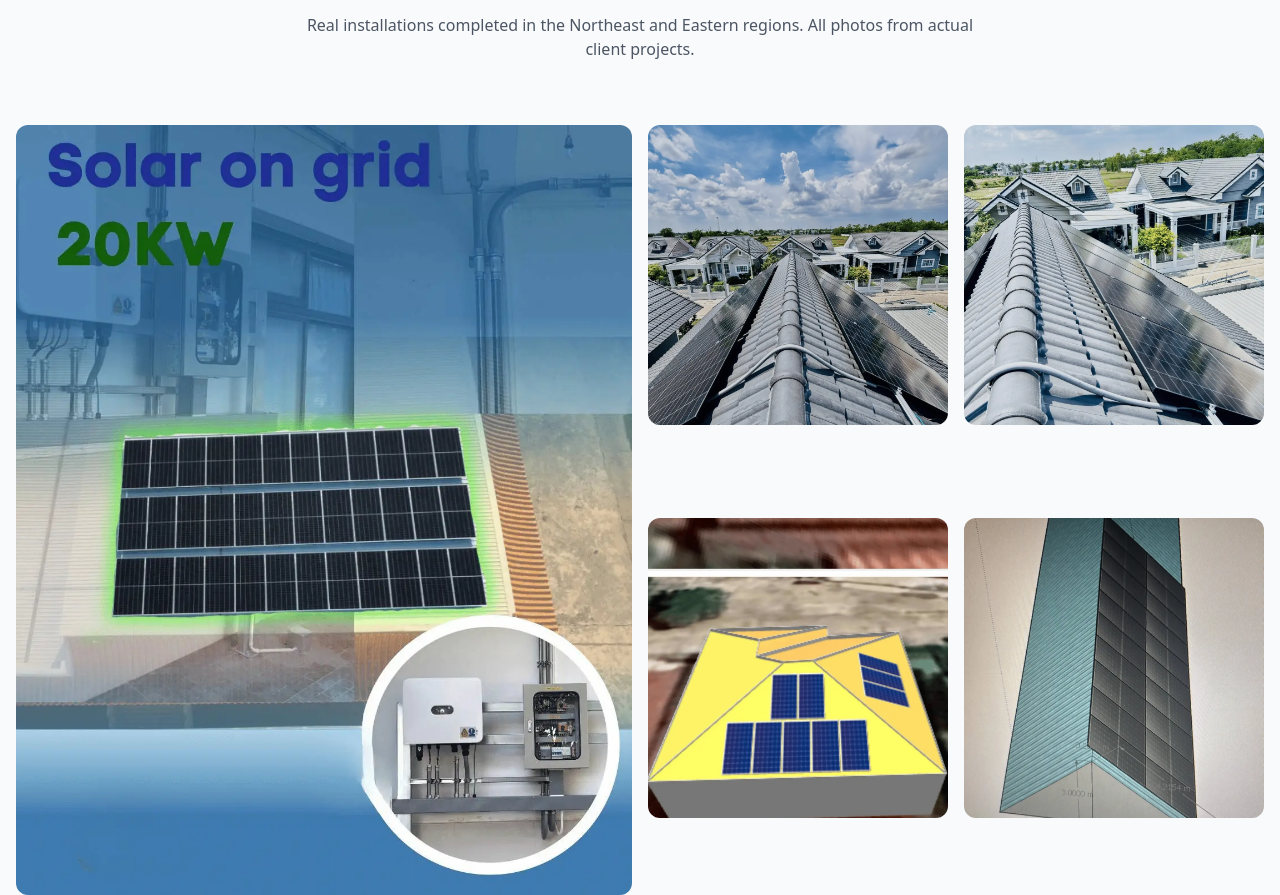
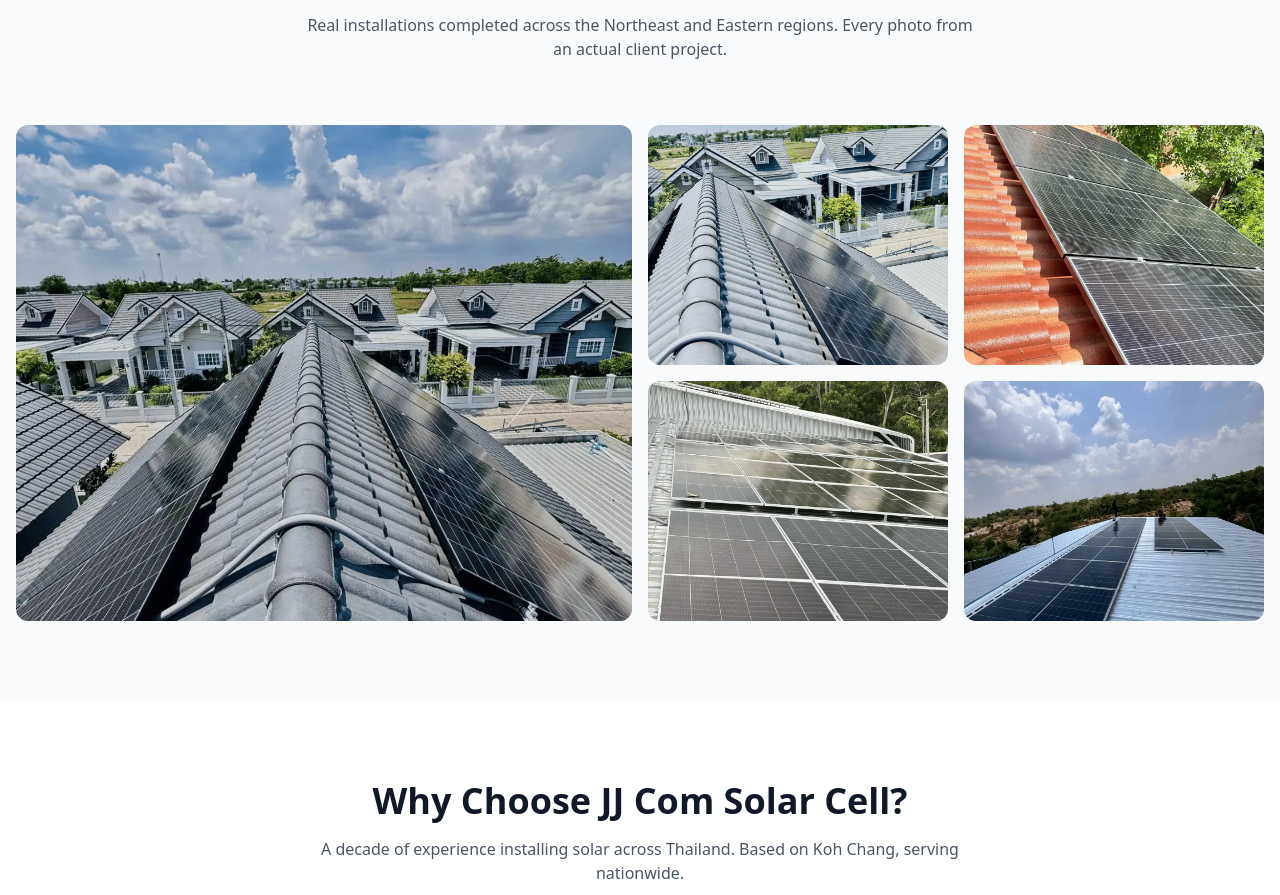
Before and after one commit to PerryTheImp/koh-chang-solar-cell, an Astro site: page / in a window 1280 px wide. Shown: the part 2828-3723 px from the top of the page. Built offline with nearby package versions, Linux system fonts and the light colour scheme; Astro itself is replaced by a stand-in of ours.

Commit message:
feat: redesign gallery section with real installation photos only
- Replaced old collage and render images with real installation photos
- New asymmetric bento grid layout (12-col on desktop)
- Added hover overlays showing installation location/type
- Feature image: new build solar systems.webp (large, spans 6 cols)
- Supporting: new build solar systems 2.webp, 26.webp, 9.webp, 17.webp
- Removed: 20kw Solar on grid (text overlay), solar roof model (AR render), solar model (CAD)

```diff
--- a/src/pages/index.astro
+++ b/src/pages/index.astro
@@ -413,23 +413,49 @@ const eduArticles = [
     <div class="max-w-7xl mx-auto px-4">
       <div class="text-center mb-16">
         <h2 class="text-3xl md:text-4xl font-bold mb-4">Our Work Across Thailand</h2>
-        <p class="text-gray-600 max-w-2xl mx-auto">Real installations completed in the Northeast and Eastern regions. All photos from actual client projects.</p>
+        <p class="text-gray-600 max-w-2xl mx-auto">Real installations completed across the Northeast and Eastern regions. Every photo from an actual client project.</p>
       </div>
-      <div class="grid grid-cols-2 md:grid-cols-4 gap-4">
-        <div class="col-span-2 row-span-2 rounded-xl overflow-hidden">
-          <img src="/images/20kw Solar on grid.webp" alt="20kW solar on-grid installation" class="w-full h-full object-cover hover:scale-105 transition-transform duration-500" loading="lazy" />
+
+      {/* Gallery Grid — asymmetric bento layout */}
+      <div class="grid grid-cols-2 md:grid-cols-12 gap-4 auto-rows-[200px] md:auto-rows-[240px]">
+        {/* Feature image — spans 2 cols, 2 rows */}
+        <div class="col-span-2 md:col-span-6 row-span-2 rounded-xl overflow-hidden relative group">
+          <img src="/images/new build solar systems.webp" alt="Residential solar installation on tiled roof" class="w-full h-full object-cover group-hover:scale-105 transition-transform duration-700" loading="lazy" />
+          <div class="absolute inset-0 bg-gradient-to-t from-black/60 via-transparent to-transparent opacity-0 group-hover:opacity-100 transition-opacity duration-300 flex items-end p-6">
+            <span class="text-white font-semibold text-sm">Residential System — Trat Province</span>
+          </div>
         </div>
-        <div class="rounded-xl overflow-hidden aspect-square">
-          <img src="/images/new build solar systems.webp" alt="New build solar system" class="w-full h-full object-cover hover:scale-105 transition-transform duration-500" loading="lazy" />
+
+        {/* Top right — spans 3 cols */}
+        <div class="col-span-1 md:col-span-3 rounded-xl overflow-hidden relative group">
+          <img src="/images/new build solar systems 2.webp" alt="Solar panels on modern residential roof" class="w-full h-full object-cover group-hover:scale-105 transition-transform duration-700" loading="lazy" />
+          <div class="absolute inset-0 bg-gradient-to-t from-black/60 via-transparent to-transparent opacity-0 group-hover:opacity-100 transition-opacity duration-300 flex items-end p-4">
+            <span class="text-white font-semibold text-xs">New Build Installation</span>
+          </div>
         </div>
-        <div class="rounded-xl overflow-hidden aspect-square">
-          <img src="/images/new build solar systems 2.webp" alt="New build solar system 2" class="w-full h-full object-cover hover:scale-105 transition-transform duration-500" loading="lazy" />
+
+        {/* Top far right */}
+        <div class="col-span-1 md:col-span-3 rounded-xl overflow-hidden relative group">
+          <img src="/images/26.webp" alt="Solar panels on terracotta tile roof" class="w-full h-full object-cover group-hover:scale-105 transition-transform duration-700" loading="lazy" />
+          <div class="absolute inset-0 bg-gradient-to-t from-black/60 via-transparent to-transparent opacity-0 group-hover:opacity-100 transition-opacity duration-300 flex items-end p-4">
+            <span class="text-white font-semibold text-xs">Tile Roof Mount</span>
+          </div>
         </div>
-        <div class="rounded-xl overflow-hidden aspect-square">
-          <img src="/images/solar roof model.webp" alt="Solar roof model" class="w-full h-full object-cover hover:scale-105 transition-transform duration-500" loading="lazy" />
+
+        {/* Bottom row left */}
+        <div class="col-span-1 md:col-span-3 rounded-xl overflow-hidden relative group">
+          <img src="/images/9.webp" alt="Solar panels on commercial metal roof" class="w-full h-full object-cover group-hover:scale-105 transition-transform duration-700" loading="lazy" />
+          <div class="absolute inset-0 bg-gradient-to-t from-black/60 via-transparent to-transparent opacity-0 group-hover:opacity-100 transition-opacity duration-300 flex items-end p-4">
+            <span class="text-white font-semibold text-xs">Commercial Array</span>
+          </div>
         </div>
-        <div class="rounded-xl overflow-hidden aspect-square">
-          <img src="/images/solar model.webp" alt="Solar system model" class="w-full h-full object-cover hover:scale-105 transition-transform duration-500" loading="lazy" />
+
+        {/* Bottom row right */}
+        <div class="col-span-1 md:col-span-3 rounded-xl overflow-hidden relative group">
+          <img src="/images/17.webp" alt="Solar installation on metal roof with workers" class="w-full h-full object-cover group-hover:scale-105 transition-transform duration-700" loading="lazy" />
+          <div class="absolute inset-0 bg-gradient-to-t from-black/60 via-transparent to-transparent opacity-0 group-hover:opacity-100 transition-opacity duration-300 flex items-end p-4">
+            <span class="text-white font-semibold text-xs">Installation in Progress</span>
+          </div>
         </div>
       </div>
     </div>
```
